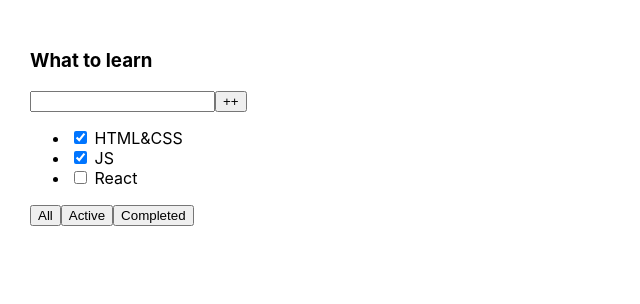
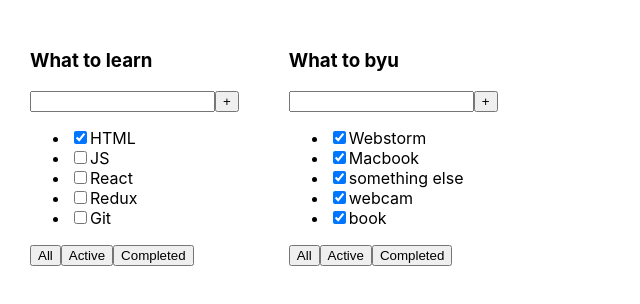
Before and after one commit to djonnybravo/TDL_LESSONS, a React (Create React App) app: page / in a window 1280 px wide. Shown: the top 304 px of the page, without its empty margins (0-640 px from the left). Built offline with nearby package versions, Linux system fonts and the light colour scheme.

Commit message:
first lesson + dz

```diff
--- a/src/App.tsx
+++ b/src/App.tsx
@@ -1,26 +1,28 @@
 import React from 'react';
 import './App.css';
+import Todolist, {taskType} from "./Todolist";
 
 function App() {
+    const todoListTitle_1: string = "What to learn"
+    const todoListTitle_2: string = "What to byu";
+    const tasks_1: Array<taskType> = [
+        {id:0, title: "HTML", isDone: true},
+        {id:1, title: "JS", isDone: false},
+        {id:3, title: "React", isDone: false},
+        {id:4, title: "Redux", isDone: false},
+        {id:5, title: "Git", isDone: false}
+    ]
+    const tasks_2: Array<taskType> = [
+        {id:0, title: "Webstorm", isDone: true},
+        {id:0, title: "Macbook", isDone: true},
+        {id:0, title: "something else", isDone: true},
+        {id:0, title: "webcam", isDone: true},
+        {id:0, title: "book", isDone: true},
+    ]
     return (
         <div className="App">
-            <div>
-                <h3>What to learn</h3>
-                <div>
-                    <input/>
-                    <button>++</button>
-                </div>
-                <ul>
-                    <li><input type="checkbox" checked={true}/> <span>HTML&CSS</span></li>
-                    <li><input type="checkbox" checked={true}/> <span>JS</span></li>
-                    <li><input type="checkbox" checked={false}/> <span>React</span></li>
-                </ul>
-                <div>
-                    <button>All</button>
-                    <button>Active</button>
-                    <button>Completed</button>
-                </div>
-            </div>
+            <Todolist title={todoListTitle_1} tasks={tasks_1}/>
+            <Todolist title={todoListTitle_2} tasks={tasks_2}/>
         </div>
     );
 }
--- /dev/null
+++ b/src/Todolist.tsx
@@ -0,0 +1,45 @@
+import React from 'react';
+
+type TodolistType = {
+    title: string
+    tasks: Array<taskType>
+
+}
+
+export type taskType = {
+    id: number
+    title: string,
+    isDone: boolean;
+
+}
+const Todolist = (props: TodolistType) => {
+    let tasksList = props.tasks.length
+        ? props.tasks.map((task:taskType) => {
+            return (
+                <li>
+                    <input type="checkbox" checked={task.isDone}/>
+                    <span>{task.title}</span>
+                </li>
+            )
+        })
+        : <span>Your taskslist is empty</span>
+    return (
+        <div>
+            <h3>{props.title}</h3>
+            <div>
+                <input/>
+                <button>+</button>
+            </div>
+            <ul>
+                {tasksList}
+            </ul>
+            <div>
+                <button>All</button>
+                <button>Active</button>
+                <button>Completed</button>
+            </div>
+        </div>
+    );
+};
+
+export default Todolist;
```
